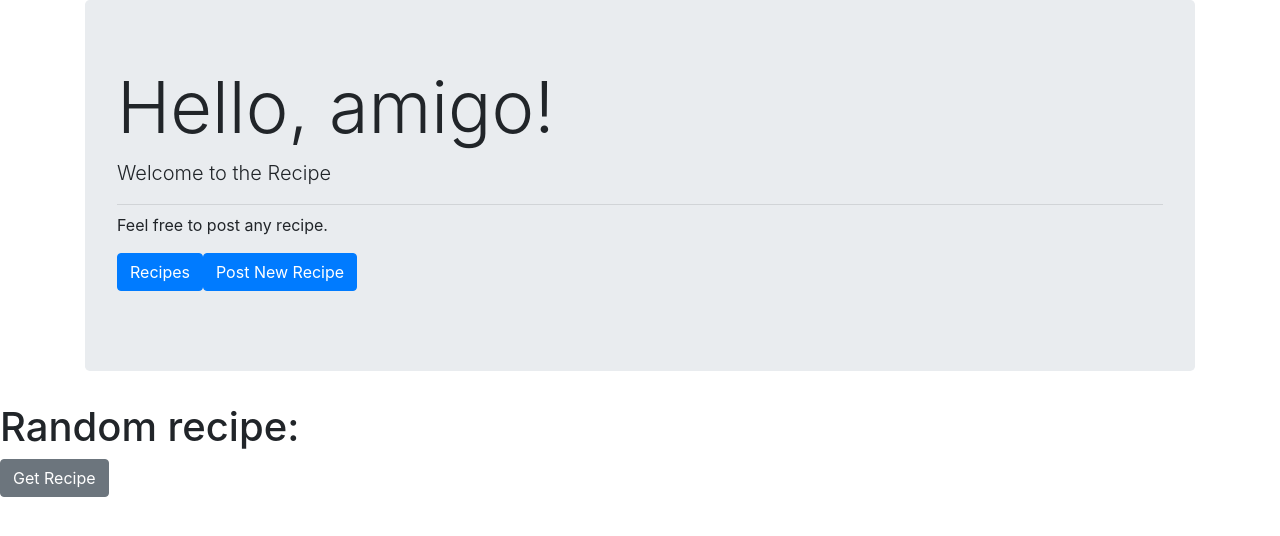
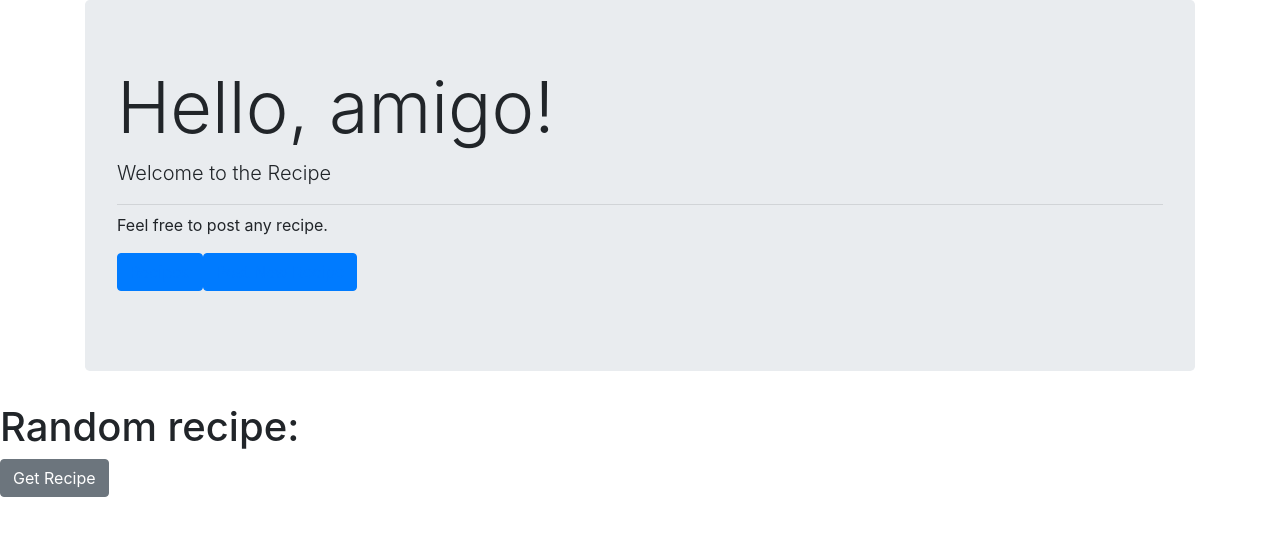
Before and after one commit to Mpinan/React-recipe, a React (Create React App) app in the folder the-recipe/: page /home in a window 1280 px wide. Shown: the top 536 px of the page. Built offline with nearby package versions, Linux system fonts and the light colour scheme; no server answers.

Commit message:
Added routes

```diff
--- a/the-recipe/src/Components/frontPage.jsx
+++ b/the-recipe/src/Components/frontPage.jsx
@@ -2,7 +2,6 @@ import React, { Component } from "react";
 import { Jumbotron, Button, Container } from "reactstrap";
 import { Link } from "react-router-dom";
 import RandomRecipe from "./randomRecipe";
-import Recipes from "./recipes";
 
 class FrontPage extends Component {
   state = {
@@ -28,12 +27,10 @@ class FrontPage extends Component {
               <p>Feel free to post any recipe.</p>
               <p className="lead">
                 <Button color="primary">
-                  <Link href="/recipes" />
-                  Recipes
+                  <Link to="/recipes">Recipes</Link>
                 </Button>
                 <Button color="primary">
-                  <Link href="/new-recipe" />
-                  Post New Recipe
+                  <Link to="/new-recipe">Post New Recipe</Link>
                 </Button>
               </p>
             </Jumbotron>
```
